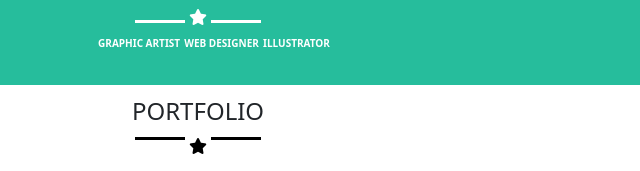
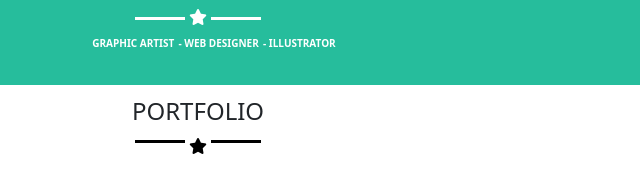
Before and after one commit to gbldmn/html-css-bootstrap-freelancer, a plain HTML site: page index.html in a window 1280 px wide. Shown: the part 229-400 px from the top of the page, 442-1082 px from the left. Drawn offline with nearby package versions, Linux system fonts and the light colour scheme.

Commit message:
modifiche footer

```diff
--- a/file.css/style.css
+++ b/file.css/style.css
@@ -20,6 +20,7 @@
     width: 50px;
     background-color: white;
     display: inline-block;
+    vertical-align: middle;
 
 }
 .i {
@@ -50,6 +51,7 @@
     background-color: black;
     display: inline-block;
     margin-bottom: 12px;
+    vertical-align: middle;
 }
 .center i {
     margin-bottom: 20px;
--- a/index.html
+++ b/index.html
@@ -39,10 +39,10 @@
                 GRAPHIC ARTIST
             </li>
             <li>
-                WEB DESIGNER
+               - WEB DESIGNER
             </li>
             <li>
-                ILLUSTRATOR
+               - ILLUSTRATOR
             </li>
         </ul>
             </div>
@@ -135,7 +135,7 @@
        <div class="row margin-top  ">
           <div class="col-12 col-lg-4 center top pul">
             <h6>LOCATION</h6>
-            <p>2215 Lorem ipsum dolor sit ame 34566 lorem ipsum estr fgh dert hka</p>
+            <h6>2215 Lorem ipsum dolor sit ame 34566 lorem ipsum estr fgh dert hka</h6>
           </div>
           <div class="col-12 col-lg-4 center top">
             <h6>AROUND THE WEB</h6>
@@ -146,7 +146,7 @@
           </div>
           <div class="col-12 col-lg-4 center top pul">
             <h6>ABOUT FREELANCE</h6>
-            <P>Lorem ipsum dolor sit, amet consectetur adipisicing elit. <u> Id necessi</u></P>
+            <h6>Lorem ipsum dolor sit, amet consectetur adipisicing elit. <u> Id necessi</u></h6>
           </div>
        </div>
    </div>
```
